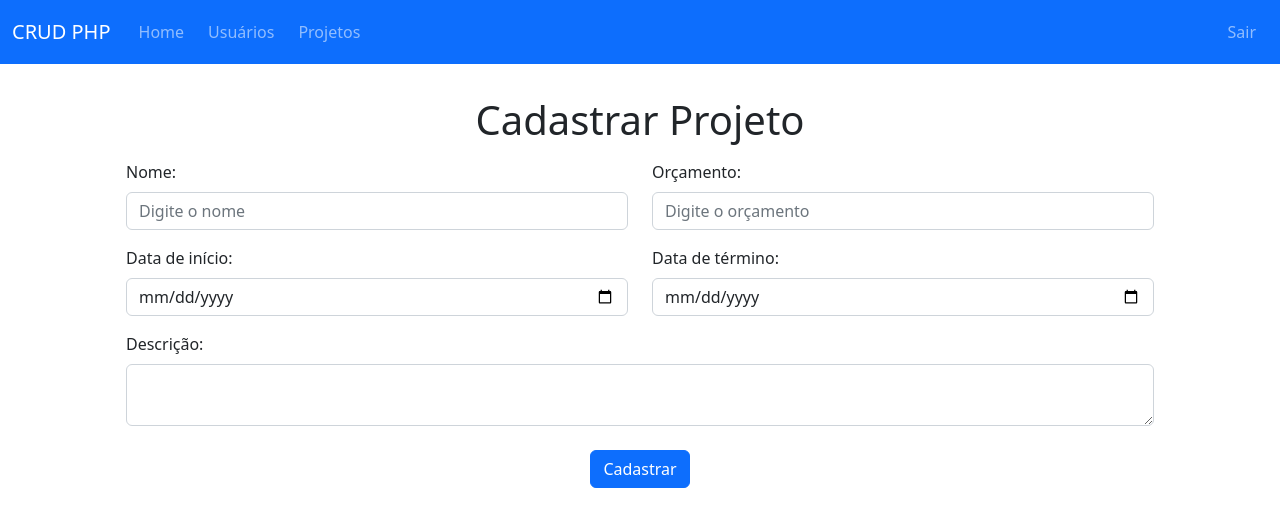
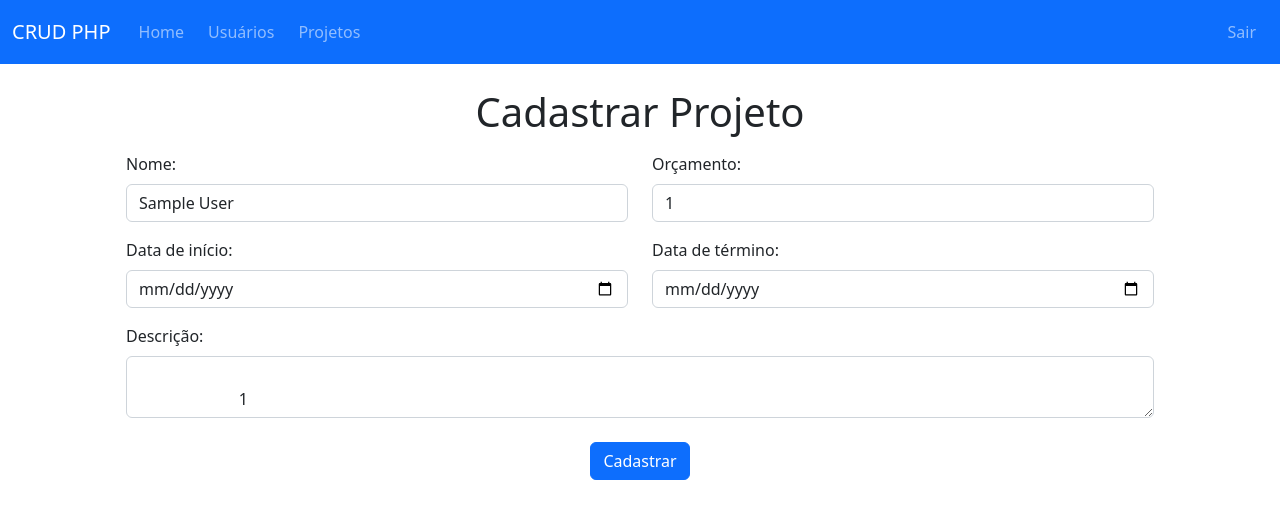
Before and after one commit to GustavoAndo/projeto-php, a PHP site: page /pages/projeto/cadastro.php in a window 1280 px wide. Shown: the top 527 px of the page. Run offline with PHP 8.4, Linux system fonts and the light colour scheme; the visitor is signed in with stand-in values (Sample User, id 1).

Commit message:
adicionando validacao no cadastro de projeto

```diff
--- a/pages/projeto/cadastro.php
+++ b/pages/projeto/cadastro.php
@@ -1,3 +1,6 @@
+<?php
+    session_start();
+?>
 <!DOCTYPE html>
 <html lang="pt-br">
 <head>
@@ -33,33 +36,70 @@
             </div>
         </nav>
     </header>
-    <section>
-        <div class="container px-5 pt-5 mt-5 mb-1">
+    <section class="pt-5 mt-3">
+        <?php
+            if(isset($_SESSION['msg'])){
+                echo $_SESSION['msg'];
+                unset($_SESSION['msg']);
+            }
+        ?>
+        <div class="container px-5 mt-4 mb-1">
             <h1 class="text-center">Cadastrar Projeto</h1>
             <form method="POST" action="../../services/projeto/salvar.php">
                 <div class="row p-2 ">
                     <div class="col">
                         <label class="form-label">Nome: </label>
-                        <input class="form-control" type="text" name="nome" placeholder="Digite o nome" required>
+                        <input class="form-control" type="text" name="nome" placeholder="Digite o nome"
+                        <?php
+                            if(isset($_SESSION['nome'])){
+                                echo "value='" . $_SESSION['nome'] . "'";
+                                unset($_SESSION['nome']);
+                            }
+                        ?>>
                     </div>
                     <div class="col">
                         <label class="form-label">Orçamento:</label>
-                        <input class="form-control" type="number" step="0.01" name="orcamento" placeholder="Digite o orçamento" required>
+                        <input class="form-control" type="number" step="0.01" name="orcamento" placeholder="Digite o orçamento"
+                        <?php
+                            if(isset($_SESSION['orcamento'])){
+                                echo "value='" . $_SESSION['orcamento'] . "'";
+                                unset($_SESSION['orcamento']);
+                            }
+                        ?>>
                     </div>
                 </div>
                 <div class="row p-2">
                     <div class="col">
                         <label class="form-label">Data de início:</label>
-                        <input class="form-control" type="date" name="datainicio" required>
+                        <input class="form-control" type="date" name="datainicio"
+                        <?php
+                            if(isset($_SESSION['datainicio'])){
+                                echo "value='" . $_SESSION['datainicio'] . "'";
+                                unset($_SESSION['datainicio']);
+                            }
+                        ?>>
                     </div>
                     <div class="col">
                         <label class="form-label">Data de término:</label>
-                        <input class="form-control" type="date" name="datafim" required>
+                        <input class="form-control" type="date" name="datafim"
+                        <?php
+                            if(isset($_SESSION['datafim'])){
+                                echo "value='" . $_SESSION['datafim'] . "'";
+                                unset($_SESSION['datafim']);
+                            }
+                        ?>>
                     </div>
                 </div>
                 <div class="p-2">
                     <label class="form-label">Descrição:</label>
-                    <textarea class="form-control" name="descricao"></textarea>
+                    <textarea class="form-control" name="descricao">
+                        <?php
+                            if(isset($_SESSION['descricao'])){
+                                echo $_SESSION['descricao'];
+                                unset($_SESSION['descricao']);
+                            }
+                        ?>
+                    </textarea>
                 </div>
                 </div>
                 <div class="d-flex justify-content-center p-2 mt-2">
```
Also changed, not shown: services/projeto/salvar.php (+29 -0 lines).
